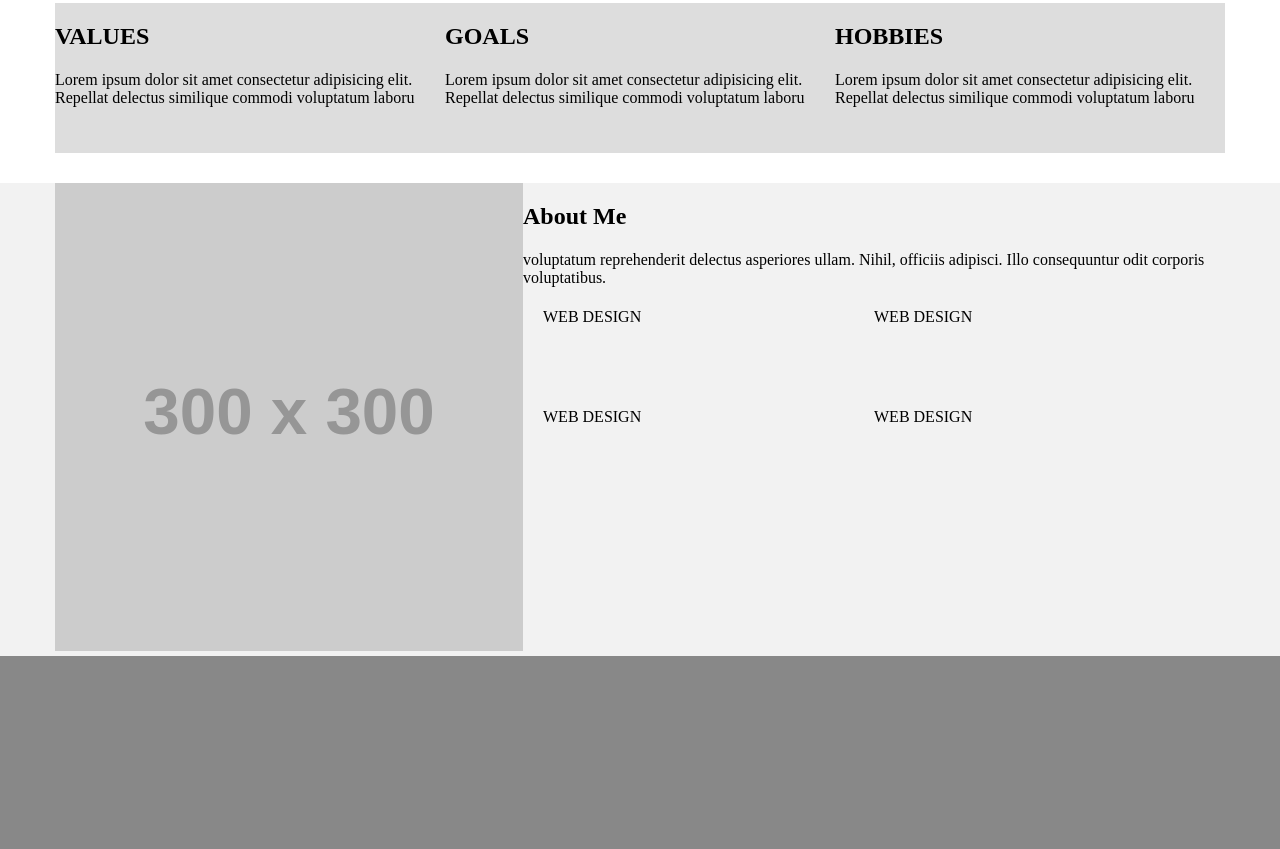
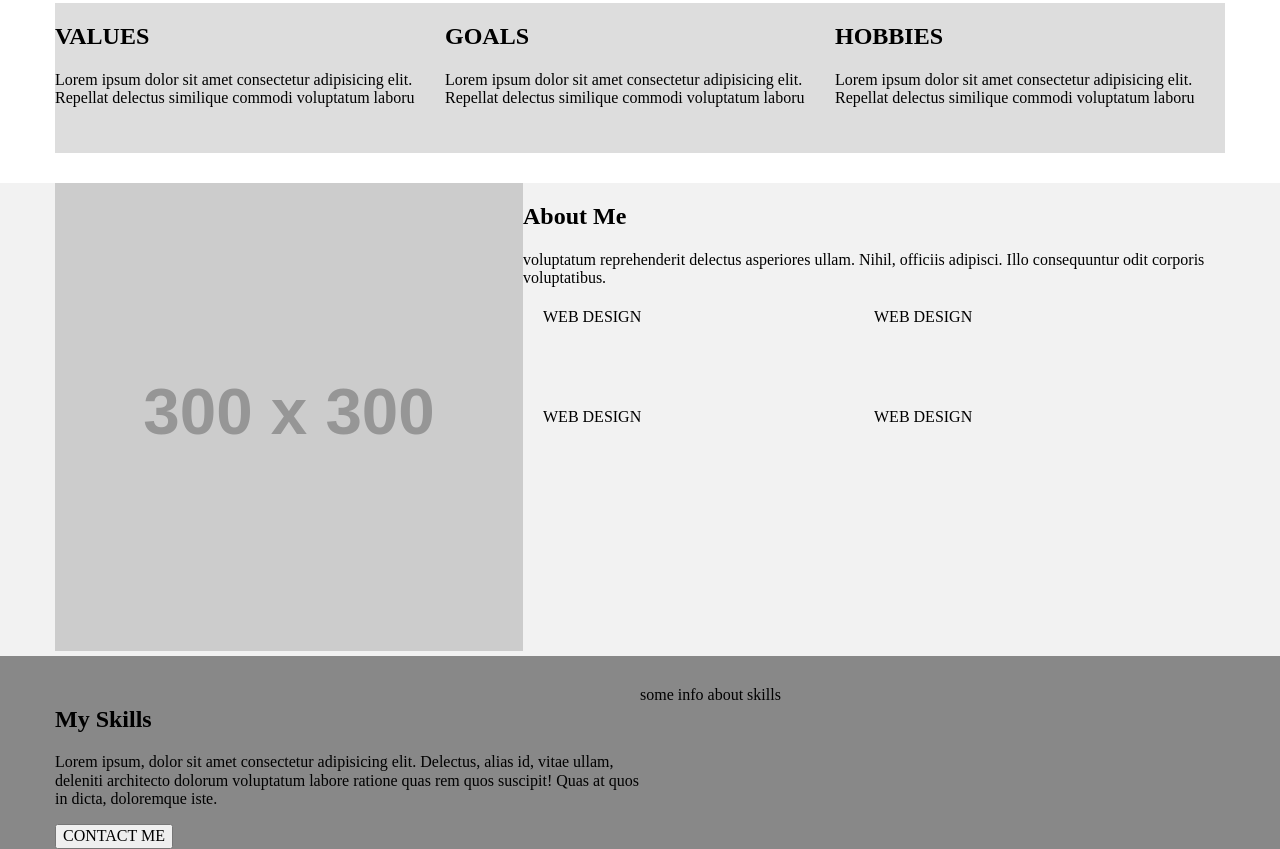
Before and after one commit to Mostafa-Ragab/Template-design-A, a plain HTML site: page index.html in a window 1280 px wide. Shown: the part 697-1546 px from the top of the page. Before the commit the page ends 1353 px from the top, so only its background shows below. Drawn offline with Linux system fonts and the light colour scheme; placeholder pictures from the web are drawn by us.

Commit message:
adding skills sections

```diff
--- a/index.html
+++ b/index.html
@@ -65,5 +65,19 @@
             </div>
         </div>
         <!-- End About Me -->
+        <!-- Start skills -->
+        <div class="my-skills">
+            <div class="container">
+                <div class="skills">
+                    <h2>My Skills</h2>
+                    <p>Lorem ipsum, dolor sit amet consectetur adipisicing elit. Delectus, alias id, vitae ullam, deleniti architecto dolorum voluptatum labore ratione quas rem quos suscipit! Quas at quos in dicta, doloremque iste.</p>
+                    <button>CONTACT ME</button>
+                </div>
+                <div class="progess">
+                    some info about skills
+                </div>
+            </div>
+        </div>
+        <!-- End skills -->
     </body>
 </html>
```
